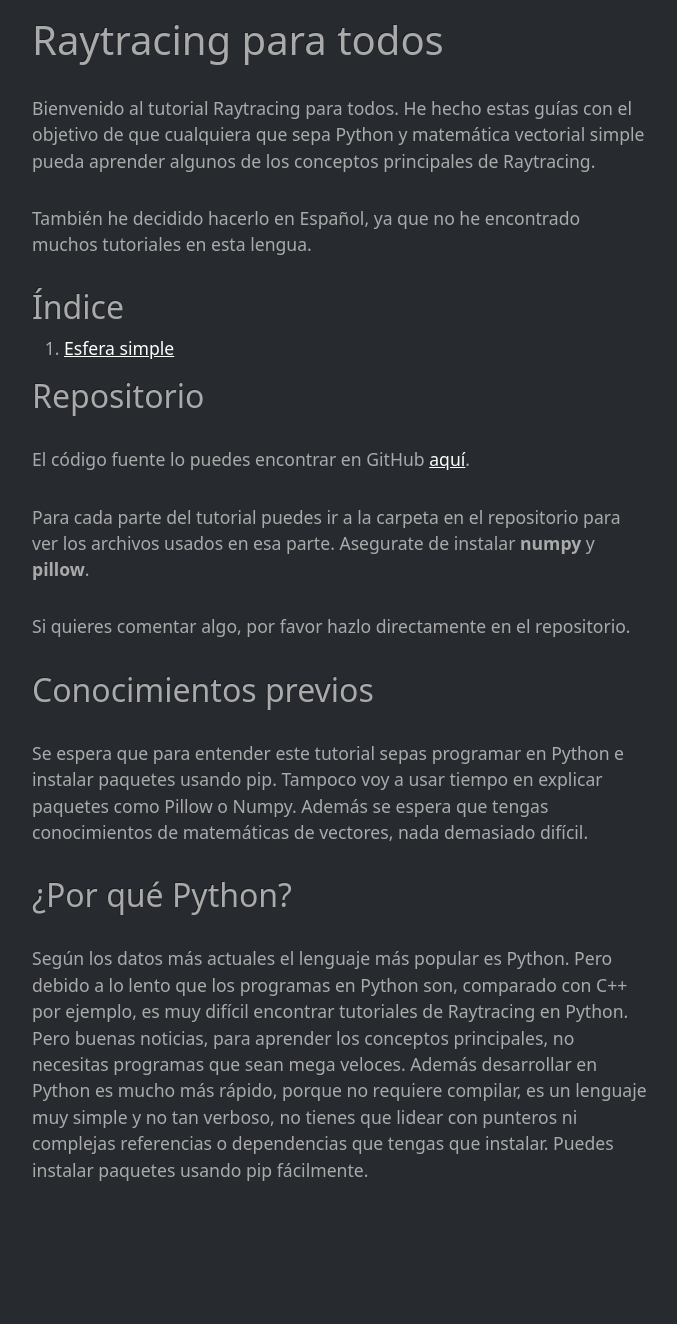
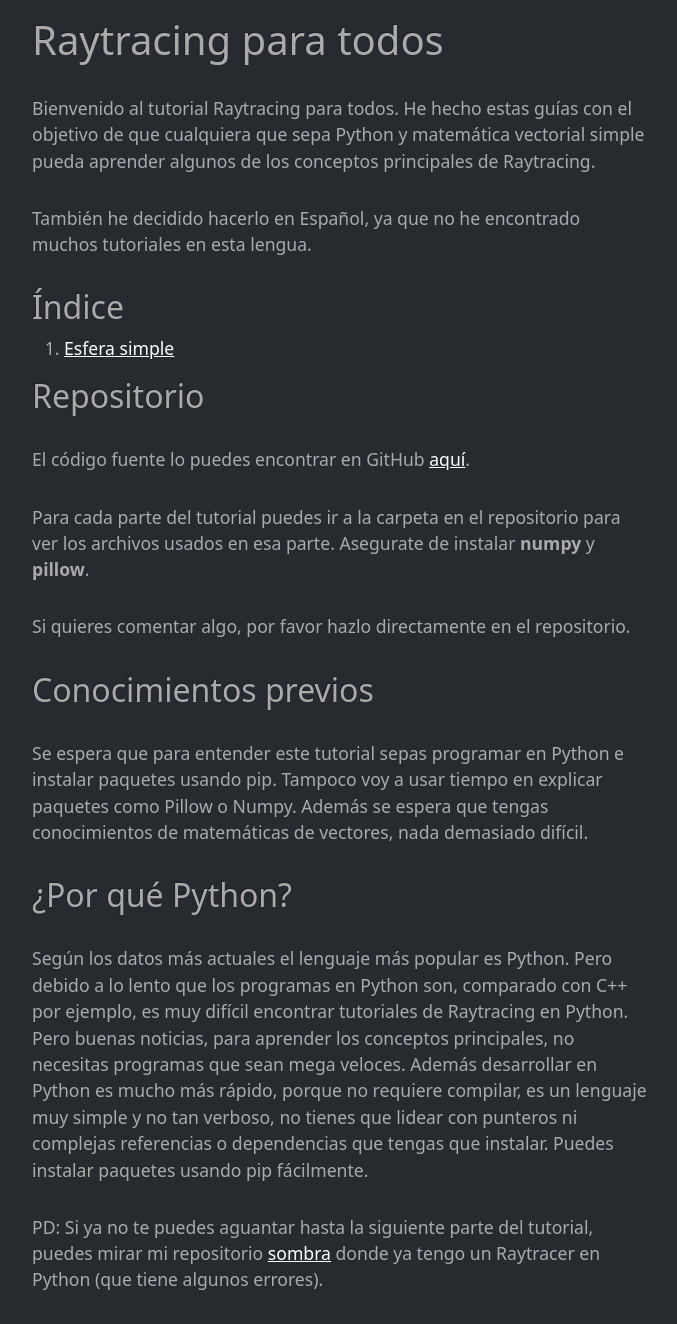
Before and after one commit to sombra-studio/raytracing-para-todos, a Jekyll site: the page built from index.md, in a window 1280 px wide. Shown: the whole page, without its empty margins (300-977 px from the left). Built offline with Jekyll 4.4.1, drawn with Linux system fonts in a browser that asks for light colours; our own code applies the rules of GitHub Pages for plain Markdown files; before the commit the page ends 1214 px from its top, so only the background shows below that.

Commit message:
for the impatient

```diff
--- a/index.md
+++ b/index.md
@@ -42,3 +42,8 @@ mega veloces. Además desarrollar en Python es mucho más rápido, porque no
 requiere compilar, es un lenguaje muy simple y no tan verboso, no tienes que
 lidear con punteros ni complejas referencias o dependencias que tengas que
 instalar. Puedes instalar paquetes usando pip fácilmente.
+
+
+PD: Si ya no te puedes aguantar hasta la siguiente parte del tutorial, puedes
+mirar mi repositorio [sombra](https://github.com/HenrYxZ/sombra) donde ya tengo
+un Raytracer en Python (que tiene algunos errores).
```
Also changed, not shown: README.md.
